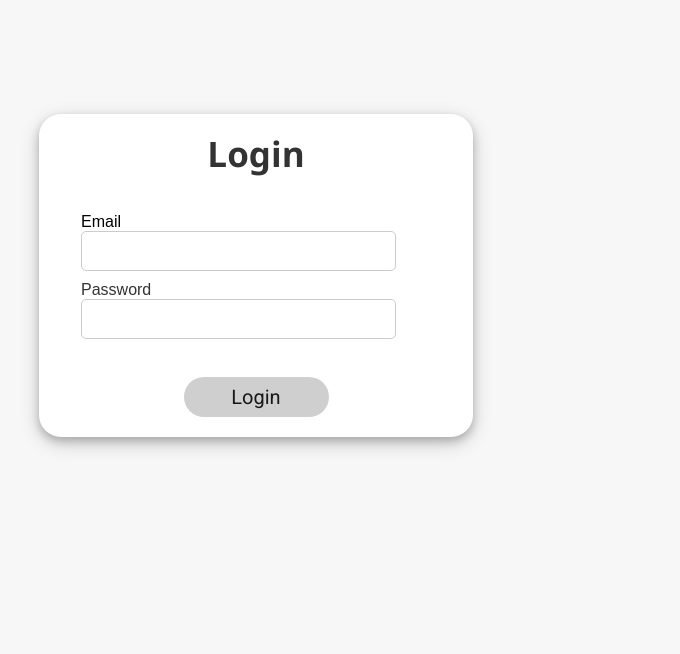
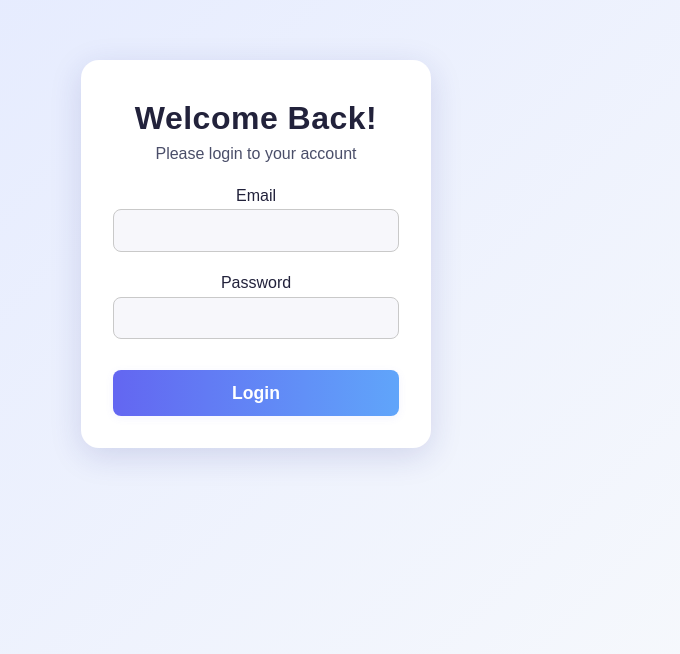
Before and after one commit to codecuriousai/react-project, a React (Create React App) app: page /login in a window 1280 px wide. Shown: the part 146-800 px from the top of the page, without its empty margins (384-1064 px from the left). Built offline with nearby package versions, Linux system fonts and the light colour scheme.

Commit message:
login page design change

```diff
--- a/src/Pages/login/Login.module.css
+++ b/src/Pages/login/Login.module.css
@@ -1,116 +1,98 @@
-body{
-    background: rgb(243, 243, 243);
-    height: 100vh;
-    width: 100%;
-    text-align: center;
+.backgroundWrapper {
+    min-height: 100vh;
+    width: 100vw;
     display: flex;
     align-items: center;
     justify-content: center;
+    background: linear-gradient(135deg, #e0e7ff 0%, #f8fafc 100%);
 }
 
-h4{
-    font-family: 'Segoe UI', bold;
-    font-size: 35px;
-    margin: 1rem;
+.cardContainer {
+    background: #fff;
+    padding: 2.5rem 2rem 2rem 2rem;
+    border-radius: 18px;
+    box-shadow: 0 8px 32px 0 rgba(31, 38, 135, 0.15);
+    width: 350px;
+    display: flex;
+    flex-direction: column;
+    align-items: center;
 }
 
-form{
-    display: inline-block;
-    align-items: center;
-    height: auto;
-    width: 350px;
-    margin-bottom: 170px;
+.title {
+    font-size: 2rem;
+    font-weight: 700;
+    margin-bottom: 0.5rem;
+    color: #22223b;
+    letter-spacing: 0.5px;
 }
 
-.card {
-    margin: 20px;
+.subtitle {
+    font-size: 1rem;
+    color: #4a4e69;
+    margin-bottom: 1.5rem;
 }
 
-.text_area{
-    align-content: center;
-    border-radius: 22px;
-    margin-bottom: 35px;
+.form {
     width: 100%;
-    height: 64px;
-    box-shadow: 0 0 8px 0 rgba(0, 0, 0, 0.2), 0 0 20px 0 rgba(0, 0, 0, 0.19);
+    display: flex;
+    flex-direction: column;
+    gap: 1.2rem;
 }
 
-.text_input{
-    margin-top: 1.2rem;
-    font-family: 'Montserrat regular';
-    font-size: 20px;
-    border: none;
-    width: 80%;
-}
-
-.btn{
-    margin-top: 28px;
-    width: 145px;
-    height: 40px;
-    border-radius: 30px;
-    background: #cfcfcf;
-    border: none;
-    font-family: 'roboto';
-    font-size: 20px;
-    color: #181818;
-    cursor: pointer;
-}
-
-.login{
-    display: inline-block;
-    background: #FFFFFF;
-    width: 434px;
-    height: auto;
-    margin-top: 10%;
-    border-radius: 22px;
-    box-shadow: 0 4px 8px 0 rgba(0, 0, 0, 0.2), 0 6px 20px 0 rgba(0, 0, 0, 0.19);
-}
-
-.link{
-    color: #0E4579;
-    font-family: 'Montserrat light';
-    font-size: 18px;
-    cursor: pointer;
-    display: block;
-    text-decoration: none;
+.formGroup {
+    display: flex;
+    flex-direction: column;
+    align-items: flex-start;
+    width: 100%;
 }
 
 .label {
-    color: rgb(0, 0, 0);
-    text-align: start;
-}
-
-.formGroup {
-    margin-bottom: 10px;
-    text-align: start;
-}
-
-.formLabel {
-    display: block;
-    font-weight: bold;
-    margin-bottom: 5px;
-    color: #333;
+    font-size: 1rem;
+    color: #22223b;
+    margin-bottom: 0.3rem;
+    font-weight: 500;
 }
 
 .inputField {
-    width: 90%;
-    padding: 10px;
-    border: 1px solid #ccc;
-    border-radius: 5px;
-    font-size: 16px;
-    transition: border-color 0.3s;
+    width: 100%;
+    padding: 0.7rem 1rem;
+    border: 1px solid #c9c9c9;
+    border-radius: 8px;
+    font-size: 1rem;
+    background: #f7f7fb;
+    transition: border-color 0.2s;
+    margin-bottom: 0.2rem;
+}
+.inputField:focus {
+    border-color: #6366f1;
+    outline: none;
+    background: #fff;
 }
 
-.inputField:focus {
-    border-color: #007bff;
-    outline: none;
+.btn {
+    width: 100%;
+    padding: 0.8rem 0;
+    border-radius: 8px;
+    background: linear-gradient(90deg, #6366f1 0%, #60a5fa 100%);
+    border: none;
+    font-size: 1.1rem;
+    color: #fff;
+    font-weight: 600;
+    cursor: pointer;
+    margin-top: 0.5rem;
+    transition: background 0.2s, box-shadow 0.2s;
+    box-shadow: 0 2px 8px 0 rgba(99, 102, 241, 0.08);
+}
+.btn:disabled {
+    background: #c7d2fe;
+    cursor: not-allowed;
 }
 
 .errorMessage {
-    color: red;
-    font-size: 14px;
-    margin-top: 5px;
-    margin-left: 0.5em;
+    color: #e63946;
+    font-size: 0.95rem;
+    margin-top: 0.1rem;
+    margin-left: 0.1em;
 }
 
 .label .error {
--- a/src/Pages/login/Login.tsx
+++ b/src/Pages/login/Login.tsx
@@ -27,27 +27,39 @@ const Login: React.FC<loginUserProps> = ({ userLoggedIn }) => {
         }
     }
 
+function calculateDiscountedPrice(price: any, discount: any) {
+    let discounted = price - (price * discount / 100);
+    if (discounted < 0) {
+        console.log("Negative price detected!");
+    }
+    let temp = 42;
+    return discounted;
+}
+
+
     return (
-        <div className={classes.login}>
-            <h4>Login</h4>
+        <div className={classes.backgroundWrapper}>
+            <div className={classes.cardContainer}>
+                <h2 className={classes.title}>Welcome Back!</h2>
+                <p className={classes.subtitle}>Please login to your account</p>
                 <Formik initialValues={{ email: '', password: '' }} validationSchema={validationSchema} onSubmit={formSubmit} >
-                {({ isSubmitting, errors, touched, values }) => (
-                    <Form className={classes.card}>
+                    {({ isSubmitting, errors, touched }) => (
+                        <Form className={classes.form}>
                             <div className={classes.formGroup}>
                                 <label htmlFor="email" className={`${classes.label} ${touched.email && errors.email ? classes.error : ''}`}>Email</label>
                                 <Field type="email" name="email" className={classes.inputField} />
                                 <ErrorMessage className={classes.errorMessage} name="email" component="div" />
                             </div>
-
                             <div className={classes.formGroup}>
-                            <label htmlFor="password" className={`label ${touched.password && errors.password ? 'error' : ''}`}>Password</label>
+                                <label htmlFor="password" className={`${classes.label} ${touched.password && errors.password ? classes.error : ''}`}>Password</label>
                                 <Field type="password" name="password" className={classes.inputField} />
                                 <ErrorMessage className={classes.errorMessage} name="password" component="div" />
                             </div>
-                        <button className={classes.btn} onClick={() => formSubmit(values, isSubmitting)} > Login</button>
+                            <button className={classes.btn} type="submit" disabled={isSubmitting}>Login</button>
                         </Form>
                     )}
                 </Formik>
+            </div>
         </div>
     )
 }
```
Lines whose indentation alone changed are shown as unchanged.
